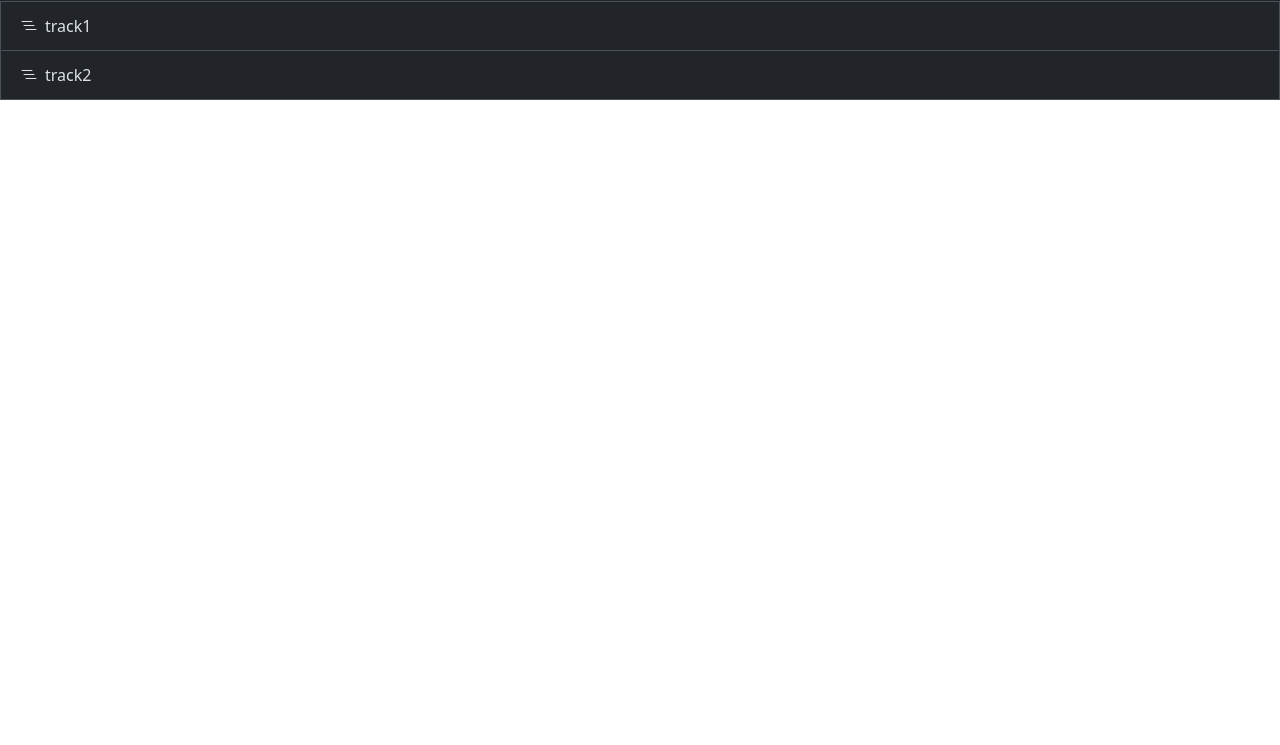
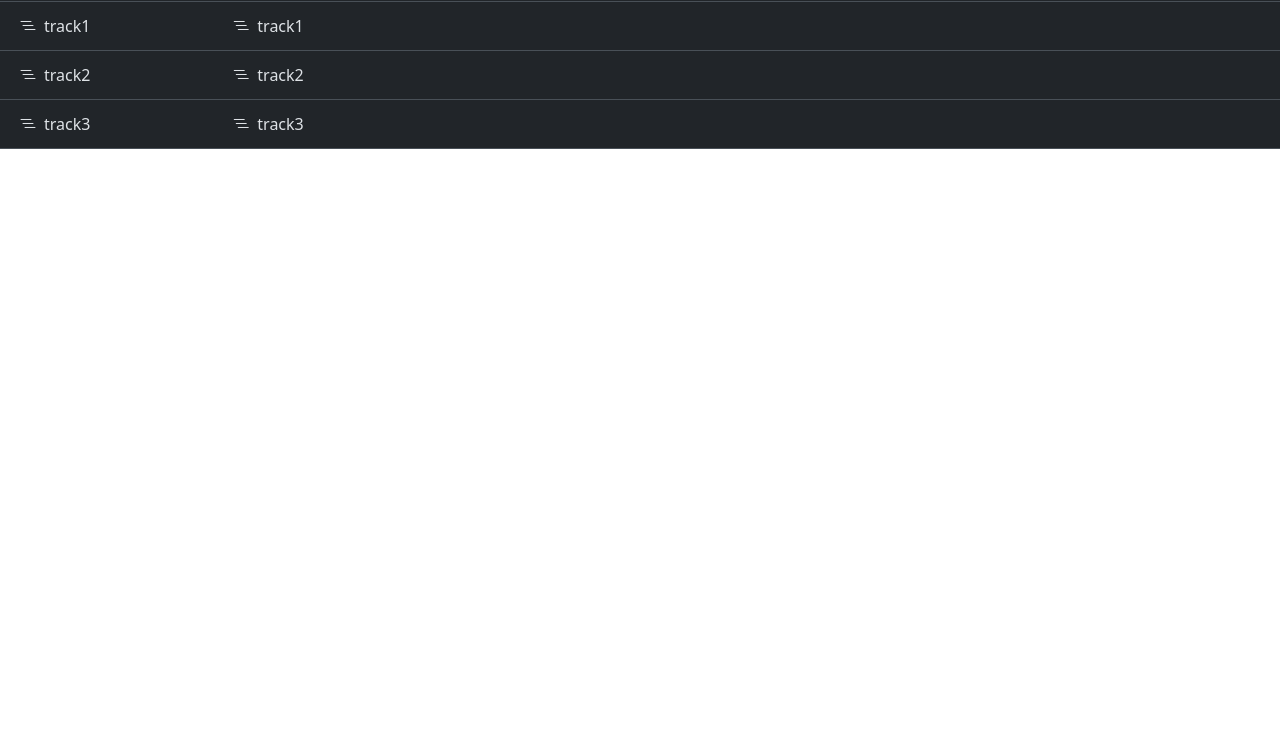
Before and after one commit to hiarc/sequencer, a React app: page / in a window 1280 px wide. Shown: the part 55-800 px from the top of the page. Built offline with nearby package versions, Linux system fonts and the light colour scheme.

Commit message:
2段組のレイアウトにした

```diff
--- a/src/css/bootstrap-customize.css
+++ b/src/css/bootstrap-customize.css
@@ -1,3 +1,12 @@
+.container-fluid{
+  --bs-gutter-x: 0;
+  --bs-gutter-y: 0;
+}
+
+.row{
+  --bs-gutter-x: 0;
+  --bs-gutter-y: 0;
+}
 .list-group{
   --bs-border-radius: 0;
   --bs-border-radius-sm: 0;
@@ -7,3 +16,9 @@
   --bs-border-radius-2xl: 0;
   --bs-border-radius-pill: 0;
 }
+
+.list-group-item{
+  --bs-list-group-border-width: 0;
+  border-top-width: 1px;
+  border-bottom-width: 1px;
+}
--- a/src/html/index.html
+++ b/src/html/index.html
@@ -4,6 +4,6 @@
   <meta charset="utf-8">
 </head>
 <body>
-  <div id="header"></div>
+  <div id="container"></div>
 </body>
 </html>
--- a/src/typescript/component/header.tsx
+++ b/src/typescript/component/header.tsx
@@ -4,7 +4,7 @@ import Nav from 'react-bootstrap/Nav';
 import Navbar from 'react-bootstrap/Navbar';
 import NavDropdown from 'react-bootstrap/NavDropdown';
 
-export const Header: React.FunctionComponent<{ compiler: string, framework: string }> = (props) => {
+export const Header: React.FunctionComponent<{}> = (props) => {
   return (
     <Navbar bg="dark" variant="dark" expand="lg">
       <Container>
--- a/src/typescript/component/track-panel.tsx
+++ b/src/typescript/component/track-panel.tsx
@@ -1,7 +1,6 @@
 import * as React from 'react';
 import { ListGroup } from 'react-bootstrap';
 import Track from '../domain/track';
-import 'bootstrap-icons/font/bootstrap-icons.css';
 
 export const TrackPanel: React.FunctionComponent<{track: Track}> = (props) => {
   return (
--- a/src/typescript/index.tsx
+++ b/src/typescript/index.tsx
@@ -6,19 +6,28 @@ import { TrackPanels } from './component/track-panels';
 import 'bootstrap/dist/css/bootstrap.min.css';
 import 'bootstrap-icons/font/bootstrap-icons.css';
 import '/src/css/bootstrap-customize.css';
+import { Col, Container, Row } from 'react-bootstrap';
 
-const container = document.getElementById('header');
+const container = document.getElementById('container');
 const header = createRoot(container);
 // TODO:初期データの準備
 const tracks: Tracks = Tracks.empty();
 tracks.add();
 tracks.add();
+tracks.add();
 
 header.render(
   <>
-    <Header compiler="TypeScript" framework="React" />
-    <main>
-      <TrackPanels tracks={tracks} />
-    </main>
+    <Container fluid>
+      <Header />
+      <Row>
+        <Col lg="2">
+          <TrackPanels tracks={tracks} />
+        </Col>
+        <Col lg="10">
+          <TrackPanels tracks={tracks} />
+        </Col>
+      </Row>
+    </Container>
   </>
 );
```
